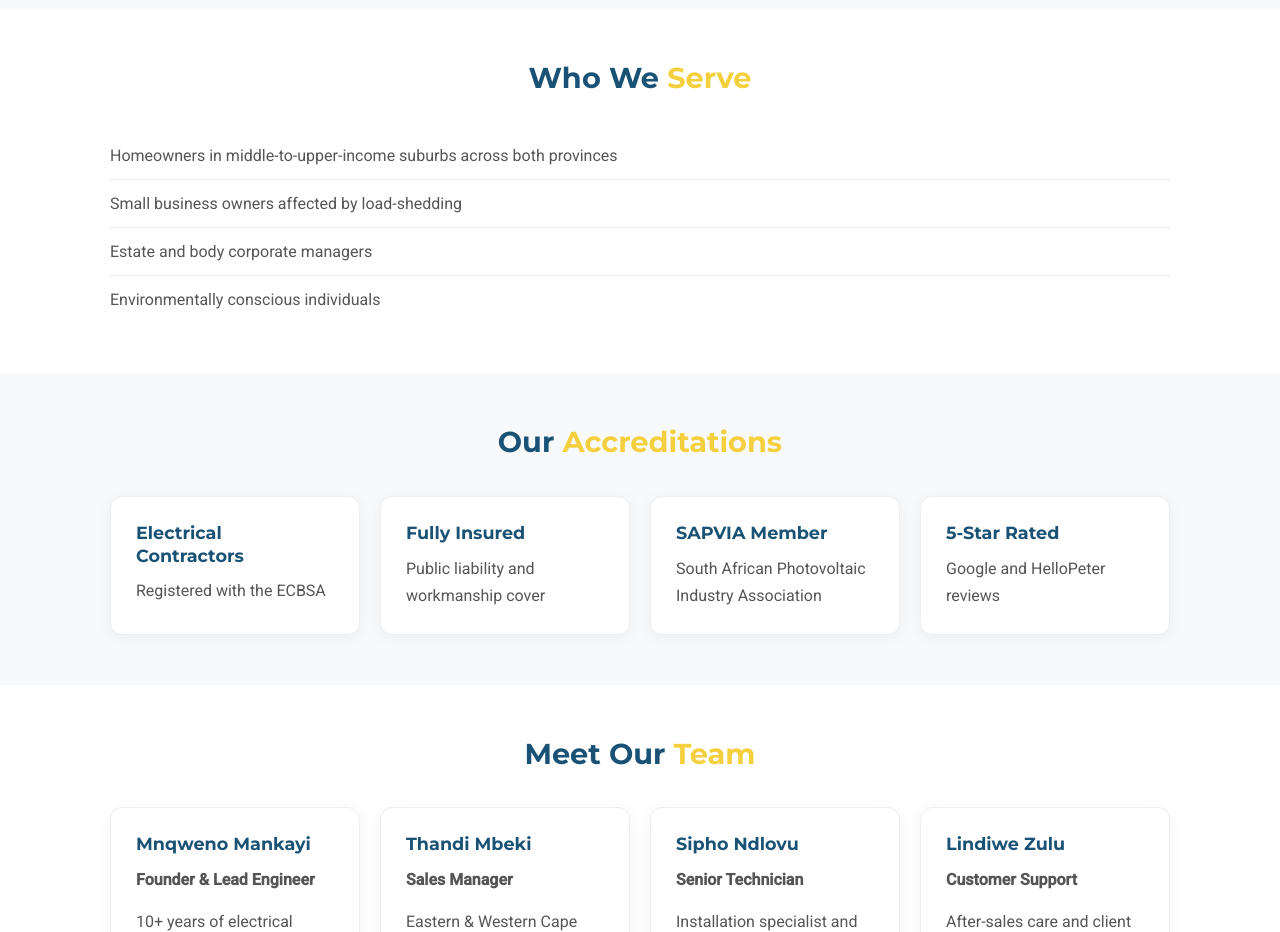
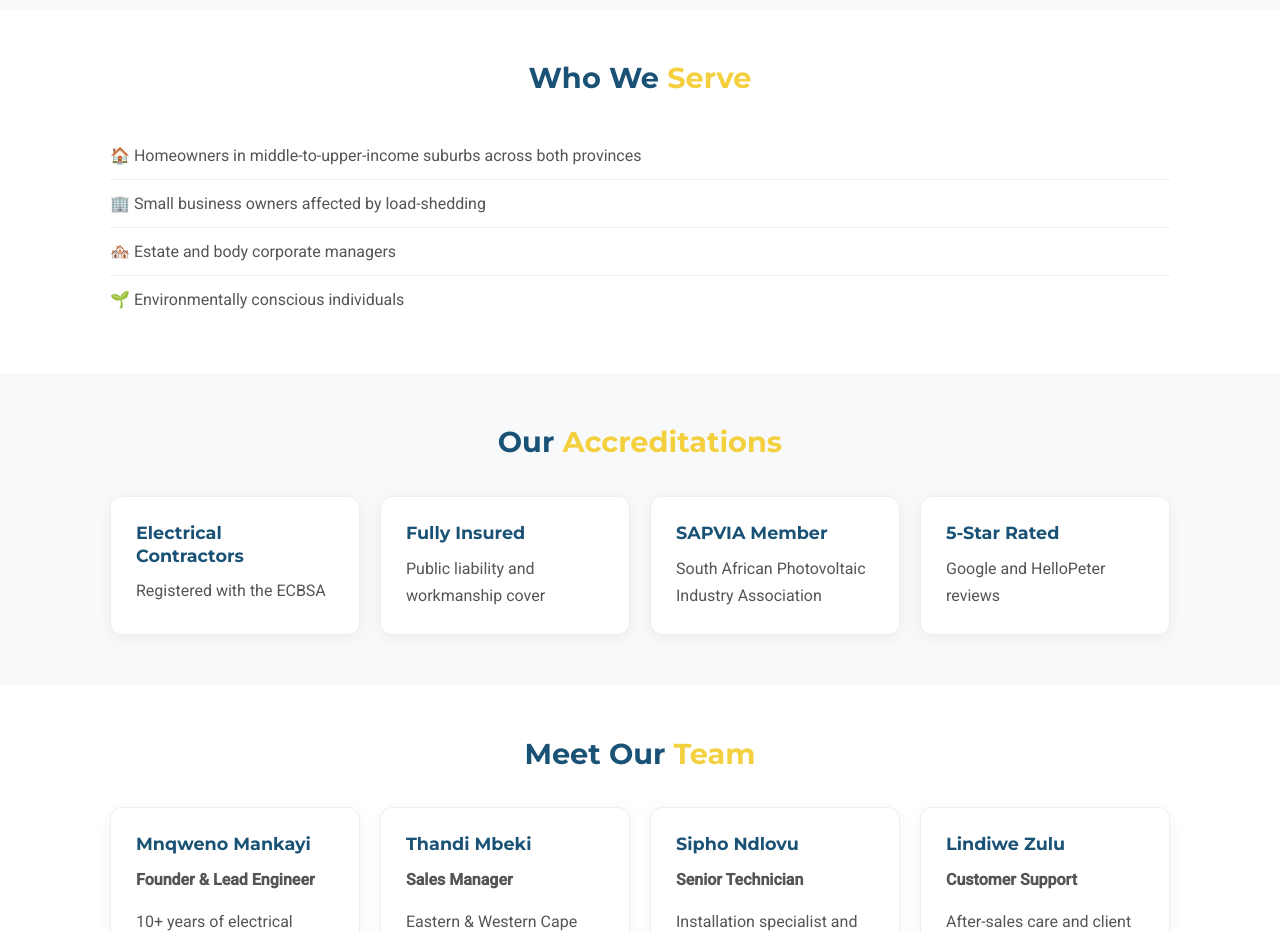
Before and after one commit to ST10480215/MYGLOBE, a plain HTML site: page about.html in a window 1280 px wide. Shown: the part 980-1912 px from the top of the page. Drawn offline with Linux system fonts and the light colour scheme; files that its build step writes are made by us from their sources.

```diff
--- a/about.html
+++ b/about.html
@@ -4,7 +4,7 @@
     <meta charset="UTF-8">
     <meta name="viewport" content="width=device-width, initial-scale=1.0">
     <title>Solstice Solar Solutions | About Us</title>
-    <link rel="stylesheet" href="/css/style.css">
+    <link rel="stylesheet" href="style.css">
     <link href="https://fonts.googleapis.com/css2?family=Montserrat:wght@600;700;800&family=Roboto:wght@400;500&display=swap" rel="stylesheet">
 </head>
 <body>
@@ -61,10 +61,10 @@
                 <h2>Who We <span>Serve</span></h2>
             </div>
             <ul class="list-plain">
-                <li> Homeowners in middle-to-upper-income suburbs across both provinces</li>
-                <li> Small business owners affected by load-shedding</li>
-                <li> Estate and body corporate managers</li>
-                <li> Environmentally conscious individuals</li>
+                <li>🏠 Homeowners in middle-to-upper-income suburbs across both provinces</li>
+                <li>🏢 Small business owners affected by load-shedding</li>
+                <li>🏘️ Estate and body corporate managers</li>
+                <li>🌱 Environmentally conscious individuals</li>
             </ul>
         </div>
     </section>
```
